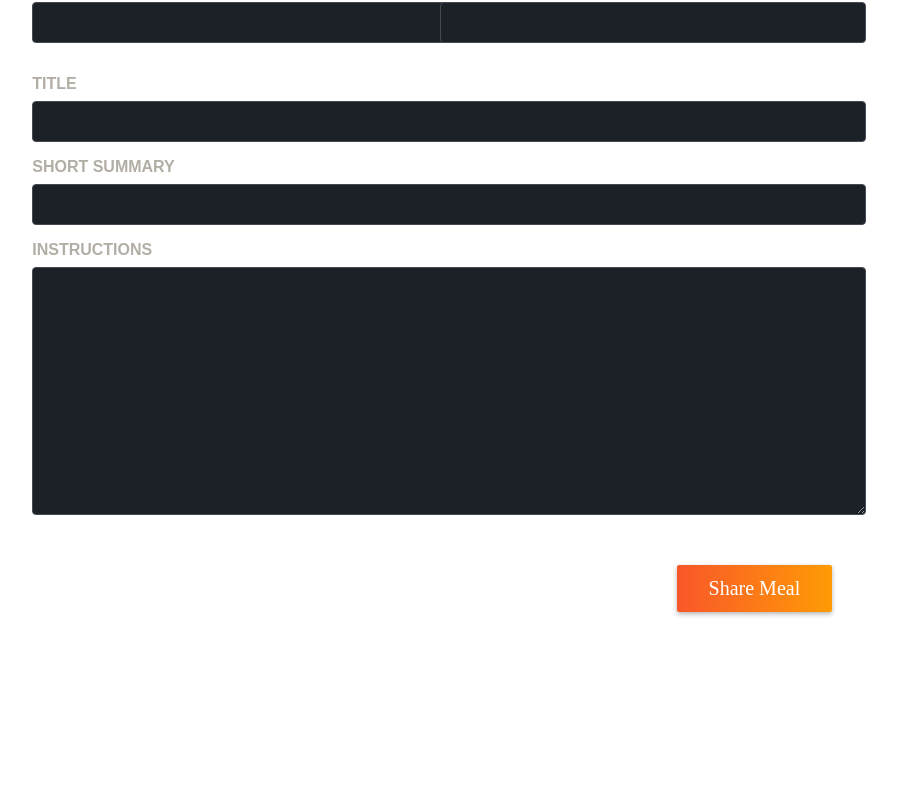
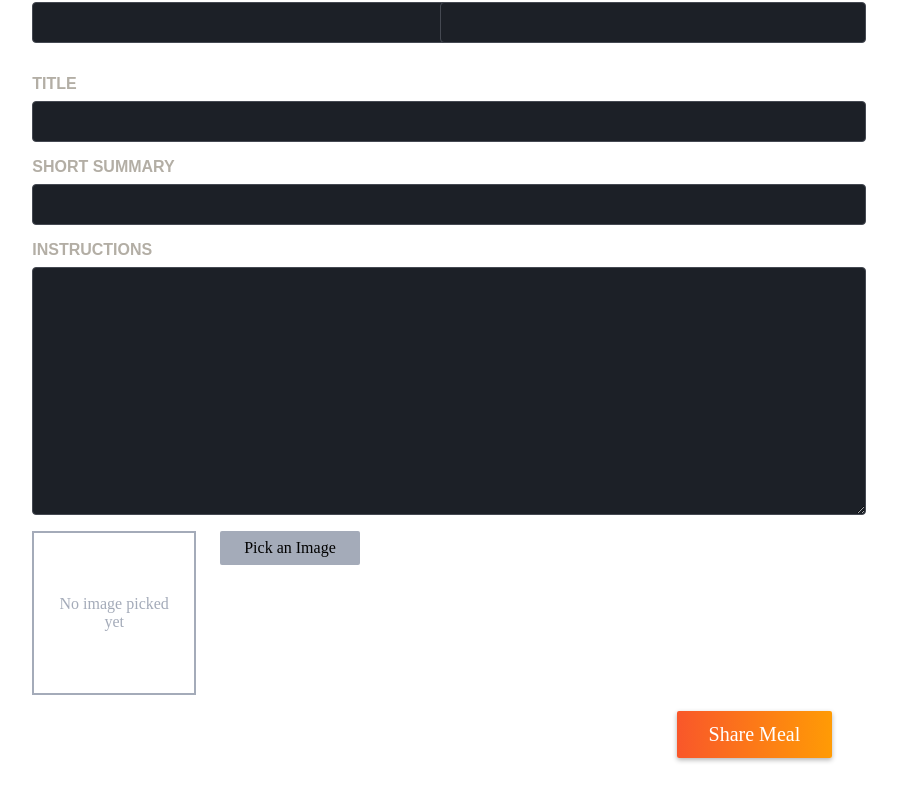
Before and after one commit to jaeyounging/NextJS, a Next.js app: page /meals/share in a window 1280 px wide. Shown: the part 282-1082 px from the top of the page, without its empty margins (39-936 px from the left). Before the commit the page ends 942 px from the top, so only its background shows below. Built offline with nearby package versions, Linux system fonts and the light colour scheme.

Commit message:
✅ 이미지 선택 로직

```diff
--- a/app/meals/share/page.js
+++ b/app/meals/share/page.js
@@ -1,17 +1,18 @@
-import classes from "./page.module.css";
+import ImagePicker from "@/components/meals/image-picker";
+import styles from "./page.module.css";
 
 export default function ShareMealPage() {
   return (
     <>
-      <header className={classes.header}>
+      <header className={styles.header}>
         <h1>
-          Share your <span className={classes.highlight}>favorite meal</span>
+          Share your <span className={styles.highlight}>favorite meal</span>
         </h1>
         <p>Or any other meal you feel needs sharing!</p>
       </header>
-      <main className={classes.main}>
-        <form className={classes.form}>
-          <div className={classes.row}>
+      <main className={styles.main}>
+        <form className={styles.form}>
+          <div className={styles.row}>
             <p>
               <label htmlFor="name">Your name</label>
               <input type="text" id="name" name="name" required />
@@ -33,8 +34,8 @@
             <label htmlFor="instructions">Instructions</label>
             <textarea id="instructions" name="instructions" rows="10" required></textarea>
           </p>
-          IMAGE PICKER
-          <p className={classes.actions}>
+          <ImagePicker />
+          <p className={styles.actions}>
             <button type="submit">Share Meal</button>
           </p>
         </form>
--- /dev/null
+++ b/components/meals/image-picker.js
@@ -0,0 +1,58 @@
+// 이미지 고르는 로직 처리 및 마크업
+"use client";
+
+import { useRef, useState } from "react";
+import Image from "next/image";
+
+import styles from "./image-picker.module.css";
+
+export default function ImagePicker({ label, name }) {
+  const [pickedImg, setPickedImg] = useState();
+  const imageInput = useRef();
+
+  function handleButtonClick() {
+    imageInput.current.click();
+  }
+
+  function handleImgChange(event) {
+    const file = event.target.files[0]; // input에 의해 선택된 파일 중 한 개
+
+    if (!file) {
+      setPickedImg(null);
+      return;
+    }
+
+    const fileReader = new FileReader();
+
+    fileReader.onload = () => {
+      setPickedImg(fileReader.result);
+    };
+
+    fileReader.readAsDataURL(file);
+  }
+
+  return (
+    <div className={styles.picker}>
+      <label htmlFor={name}>{label}</label>
+      <div className={styles.controls}>
+        <div className={styles.preview}>
+          {!pickedImg && <p>No image picked yet</p>}
+          {pickedImg && <Image src={pickedImg} alt="The image selected by user" fill />}
+        </div>
+        <input
+          className={styles.input}
+          type="file"
+          id={name}
+          accept="image/png, image/jpeg"
+          name={name}
+          ref={imageInput}
+          onChange={handleImgChange}
+          required
+        />
+        <button className={styles.button} type="button" onClick={handleButtonClick}>
+          Pick an Image
+        </button>
+      </div>
+    </div>
+  );
+}
--- /dev/null
+++ b/components/meals/image-picker.module.css
@@ -0,0 +1,45 @@
+.controls {
+  display: flex;
+  align-items: flex-start;
+  gap: 1.5rem;
+  margin-bottom: 1rem;
+}
+
+.picker .input {
+  display: none;
+}
+
+.picker .button {
+  border: 0;
+  padding: 0.5rem 1.5rem;
+  background: #a4abb9;
+  border-radius: 2px;
+  cursor: pointer;
+  font: inherit;
+}
+
+.picker .button:hover,
+.picker .button:focus {
+  background: #b3b9c6;
+}
+
+.preview {
+  width: 10rem;
+  height: 10rem;
+  border: 2px solid #a4abb9;
+  display: flex;
+  justify-content: center;
+  align-items: center;
+  text-align: center;
+  color: #a4abb9;
+  position: relative;
+}
+
+.preview p {
+  margin: 0;
+  padding: 1rem;
+}
+
+.preview img {
+  object-fit: cover;
+}
```
